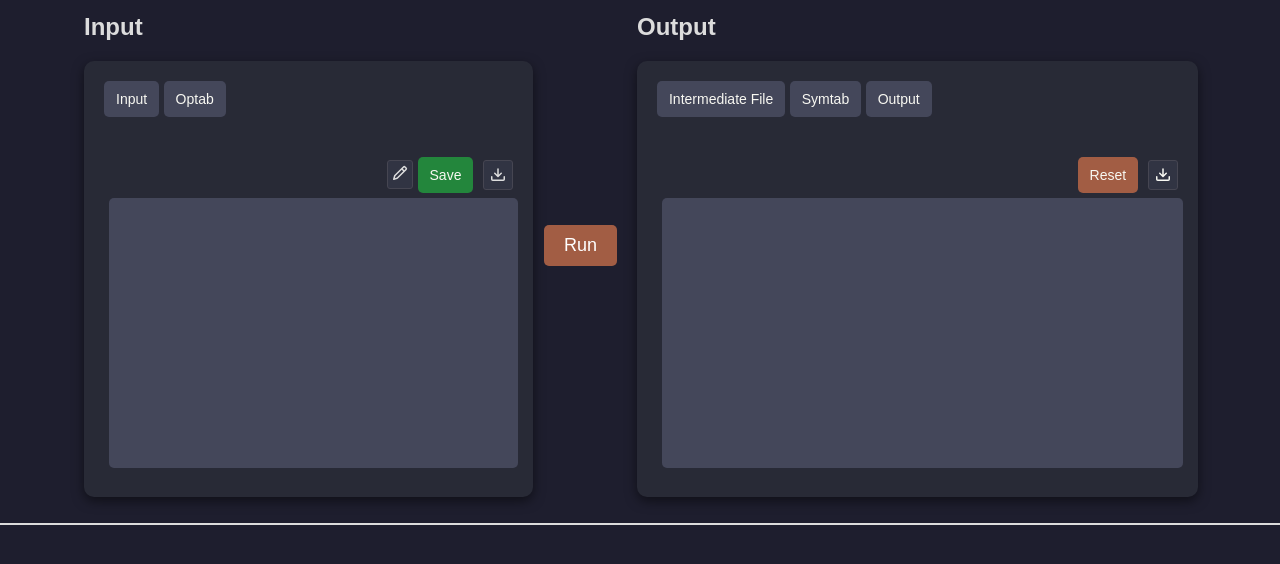
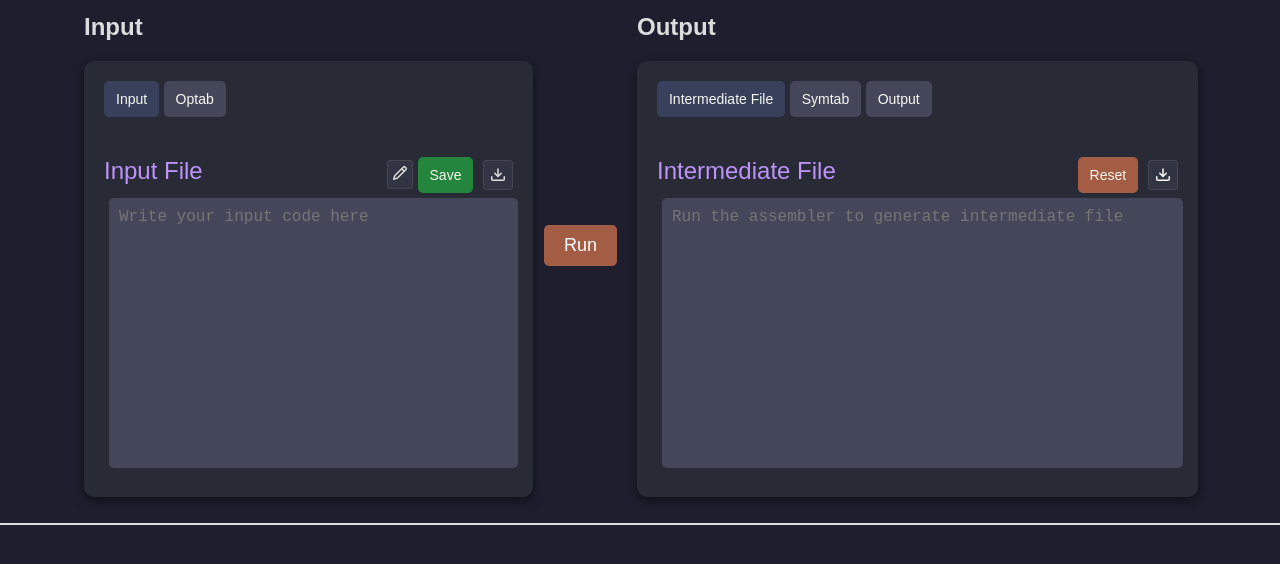
Before and after one commit to aarontoms/Pass2GUI-aaron, a website: page public/index.html in a window 1280 px wide. Shown: the part 194-758 px from the top of the page. Drawn offline with Linux system fonts and the light colour scheme; files that its build step writes are made by us from their sources.

Commit message:
Add files via upload

```diff
--- a/index.js
+++ b/index.js
@@ -5,7 +5,7 @@ const fs = require('fs').promises
 const app = express()
 const port = process.env.port || 3000
 
-app.use(express.static('public'))
+app.use(express.static(path.join(__dirname, 'public')))
 app.use(express.json())
 
 app.get('/', (req, res) => {
--- a/package.json
+++ b/package.json
@@ -1,10 +1,10 @@
 {
   "name": "node",
   "version": "1.0.0",
-  "main": "server.js",
+  "main": "index.js",
   "scripts": {
     "test": "echo \"Error: no test specified\" && exit 1",
-    "start": "node server.js"
+    "start": "node index.js"
   },
   "keywords": [],
   "author": "",
--- a/public/index.html
+++ b/public/index.html
@@ -5,7 +5,7 @@
     <meta charset="UTF-8">
     <meta name="viewport" content="width=device-width, initial-scale=1.0">
     <title>Pass 2</title>
-    <link rel="stylesheet" href="public/ofStyles.css">
+    <link rel="stylesheet" href="ofStyles.css">
 </head>
 
 <body>
@@ -113,7 +113,6 @@
     </div>
 
 
-    <script src="public/passhandling.js"></script>
+    <script src="passhandling.js"></script>
 </body>
-
 </html>
```
